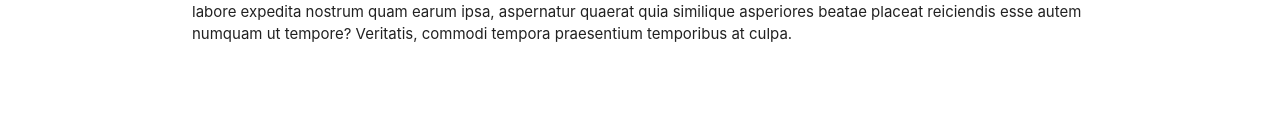
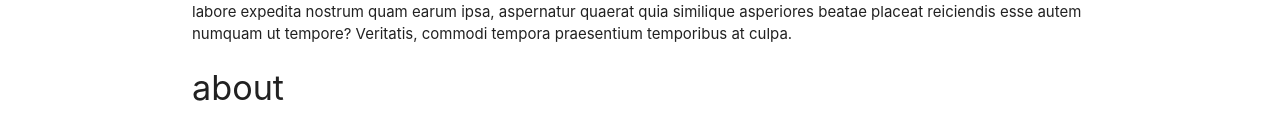
Before and after one commit to haerang94/reactJsStudy, a React (Create React App) app in the folder react-router/: page /about in a window 1280 px wide. Shown: the part 386-526 px from the top of the page. Built offline with nearby package versions, Linux system fonts and the light colour scheme.

Commit message:
Route parameters 1

```diff
--- a/react-router/src/App.js
+++ b/react-router/src/App.js
@@ -4,6 +4,7 @@
 import Home from "./components/Home";
 import About from "./components/About";
 import Contact from "./components/Contact";
+import Post from "./components/Post";
 
 class App extends Component {
   render() {
@@ -14,6 +15,7 @@
           <Route path="/" exact component={Home} />
           <Route path="/about" component={About} />
           <Route path="/contact" component={Contact} />
+          <Route path="/:post_id" component={Post} />
         </div>
       </BrowserRouter>
     );
--- a/react-router/src/components/Navbar.js
+++ b/react-router/src/components/Navbar.js
@@ -2,9 +2,9 @@
 import { Link, NavLink, withRouter } from "react-router-dom";
 
 const Navbar = props => {
-  setTimeout(() => {
-    props.history.push("/about");
-  }, 2000);
+  // setTimeout(() => {
+  //   props.history.push("/about");
+  // }, 2000);
 
   return (
     <nav className="nav-wrapper red darken-3">
--- /dev/null
+++ b/react-router/src/components/Post.js
@@ -0,0 +1,27 @@
+import React, { Component } from "react";
+
+class Post extends Component {
+  state = {
+    id: null
+  };
+
+  componentDidMount() {
+    //console.log(this.props);
+    let id = this.props.match.params.post_id;
+    this.setState({
+      id: id
+    });
+  }
+
+  render() {
+    return (
+      <div>
+        <div className="container">
+          <h4>{this.state.id}</h4>
+        </div>
+      </div>
+    );
+  }
+}
+
+export default Post;
```
